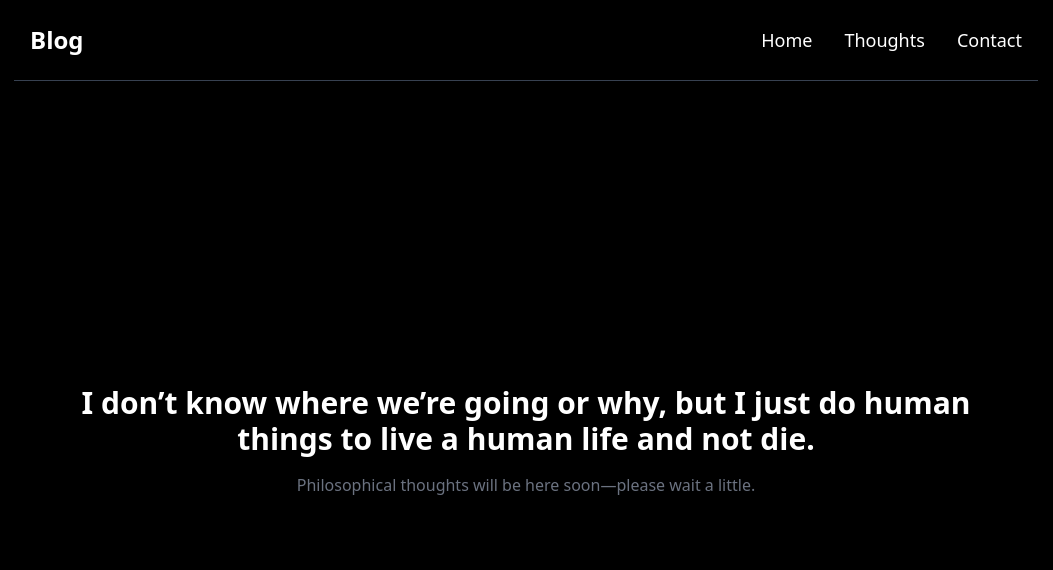
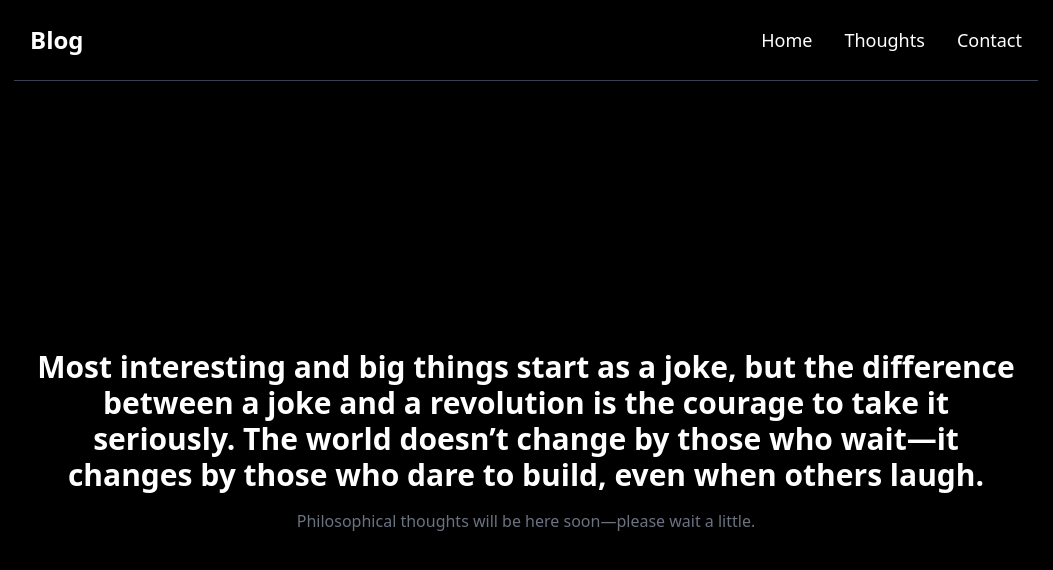
Before and after one commit to l3333t/my-portfolio, a React (Vite) app: page /thoughts in a window 1280 px wide. Shown: the top 570 px of the page, without its empty margins (114-1167 px from the left). Built offline with nearby package versions, Linux system fonts and the light colour scheme.

Commit message:
Update Thoughts.jsx

```diff
--- a/src/pages/Thoughts.jsx
+++ b/src/pages/Thoughts.jsx
@@ -2,7 +2,7 @@ function Thoughts() {
   return (
     <div className="flex flex-col items-center justify-center flex-1 text-center p-4">
       <h2 className="text-3xl font-bold">
-        I don’t know where we’re going or why, but I just do human things to live a human life and not die.
+        Most interesting and big things start as a joke, but the difference between a joke and a revolution is the courage to take it seriously. The world doesn’t change by those who wait—it changes by those who dare to build, even when others laugh.
       </h2>
       <p className="text-gray-500 mt-4">Philosophical thoughts will be here soon—please wait a little.</p>
     </div>
```
